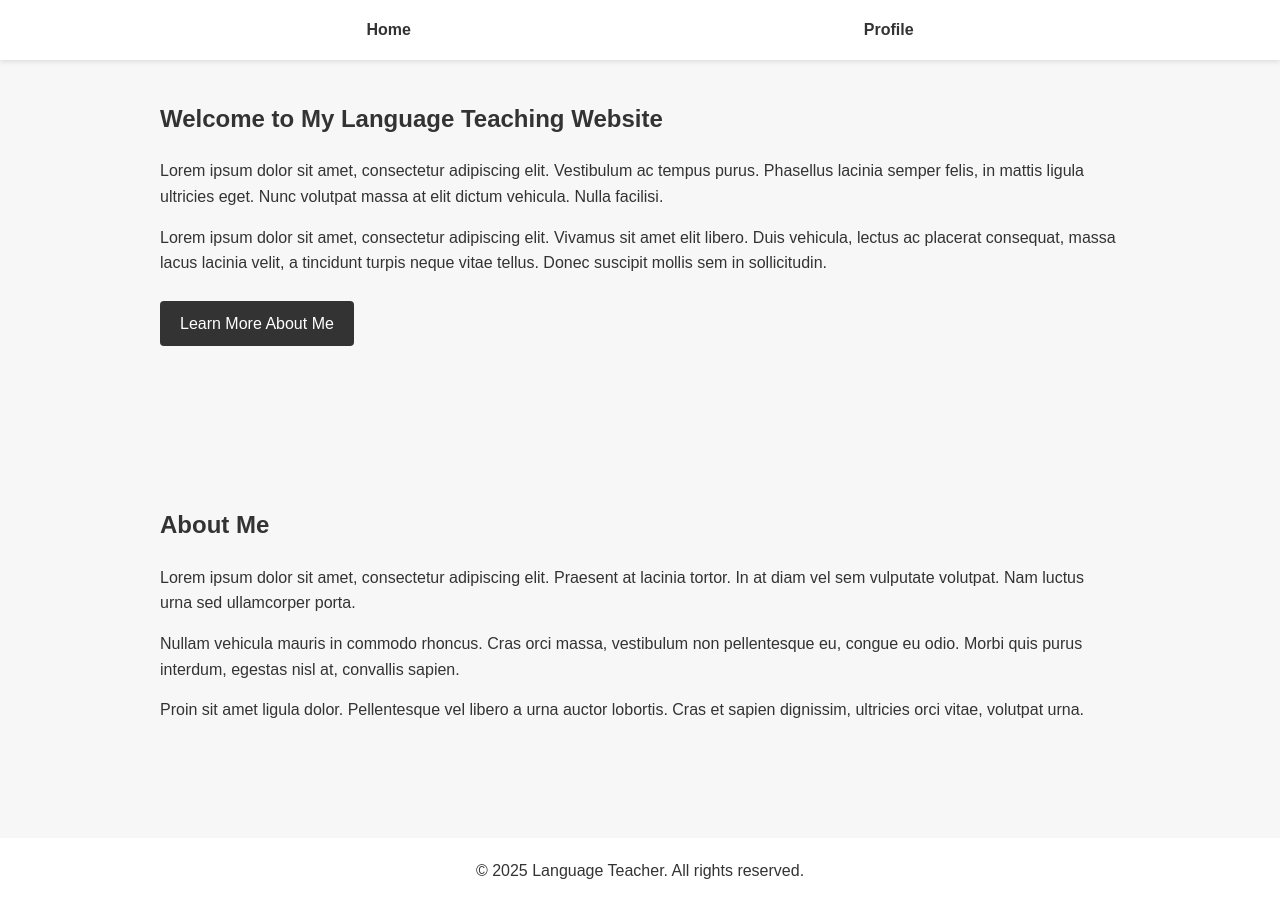
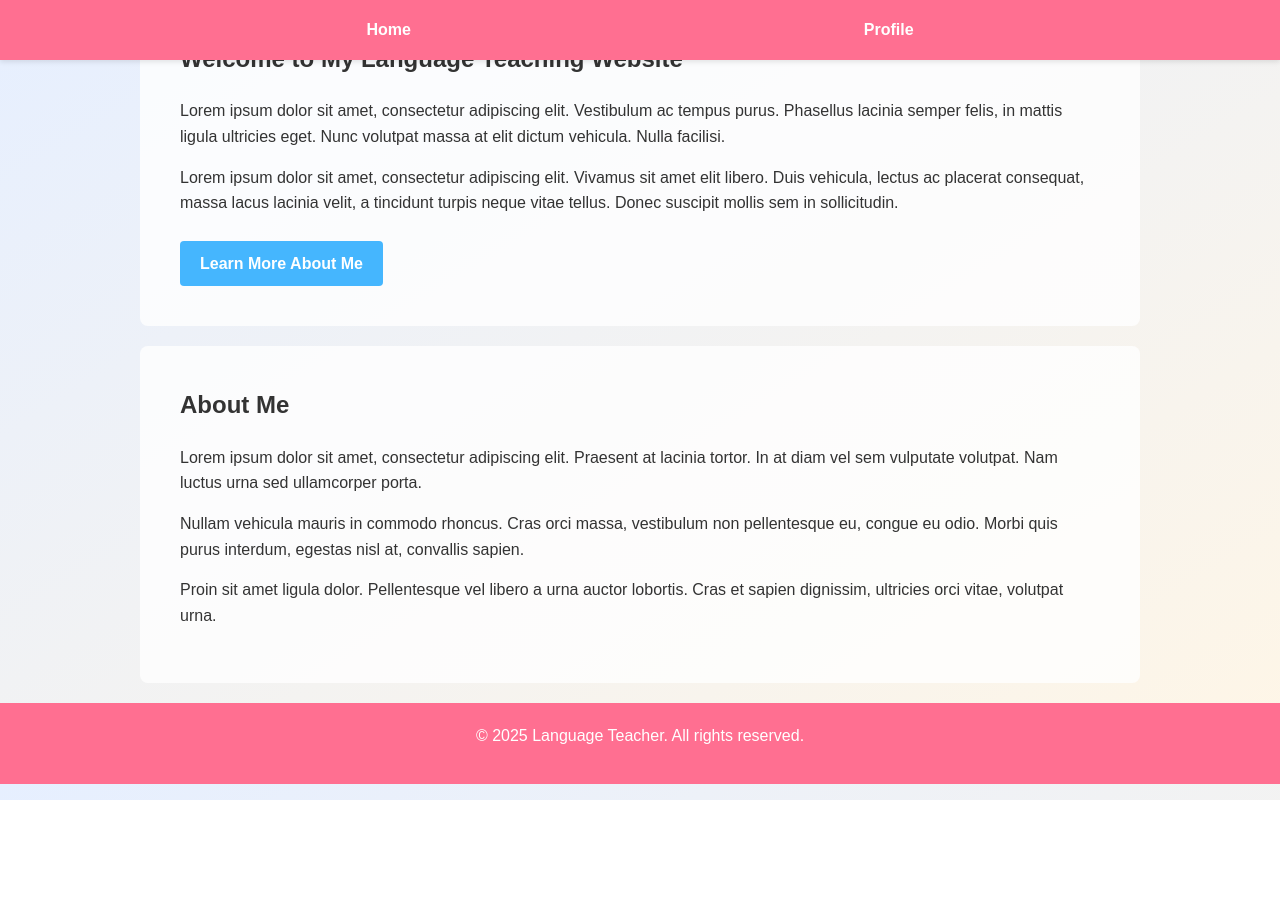
Before and after one commit to roppar1234/d3a1, a plain HTML site: page index.html in a window 1280 px wide. After the commit the page ends 800 px from the top, so only its background shows below. Drawn offline with Linux system fonts and the light colour scheme.

Commit message:
Update index.html

```diff
--- a/index.html
+++ b/index.html
@@ -2,11 +2,11 @@
 <html lang="en">
 <head>
   <meta charset="UTF-8" />
-  <title>Language Teacher Portfolio</title>
-  <!-- Meta tags for responsiveness -->
+  <title>Colorful Language Teacher Portfolio</title>
+  <!-- Make the site responsive -->
   <meta name="viewport" content="width=device-width, initial-scale=1.0" />
-  <!-- Example of a modern, minimal reset -->
   <style>
+    /* Reset and general styling */
     * {
       margin: 0;
       padding: 0;
@@ -15,14 +15,15 @@
     }
 
     body {
-      background-color: #f7f7f7;
+      /* Subtle gradient background */
+      background: linear-gradient(to bottom right, #e6efff, #fff6e6);
       color: #333;
       line-height: 1.6;
     }
 
-    /* Navigation bar styling */
+    /* Header & Nav */
     header {
-      background-color: #ffffff;
+      background-color: #ff6f91; /* A bright, playful color */
       box-shadow: 0 2px 5px rgba(0,0,0,0.1);
       position: fixed;
       top: 0;
@@ -39,25 +40,23 @@
     }
     nav a {
       text-decoration: none;
-      color: #333;
+      color: #ffffff; /* White text for contrast */
       font-weight: bold;
       padding: 8px 16px;
       transition: color 0.3s ease;
     }
     nav a:hover {
-      color: #555;
+      color: #ffc1d1; /* Lighter pink on hover */
     }
 
-    /* Section styling */
+    /* Sections */
     section {
       padding: 80px 20px;
       max-width: 1000px;
       margin: 0 auto;
     }
-
-    /* Adjust top padding to avoid being hidden behind the fixed nav */
     section:first-of-type {
-      padding-top: 100px;
+      padding-top: 100px; /* Avoid overlapping fixed nav */
     }
 
     h1, h2 {
@@ -67,26 +66,41 @@
       margin-bottom: 15px;
     }
 
-    /* Example button styling */
+    /* A colorful button */
     .cta-button {
       display: inline-block;
       padding: 10px 20px;
       text-decoration: none;
-      background-color: #333;
+      background-color: #45b6fe; /* Blue accent */
       color: #fff;
       border-radius: 4px;
       transition: background-color 0.3s ease;
       margin-top: 10px;
+      font-weight: bold;
     }
     .cta-button:hover {
-      background-color: #444;
+      background-color: #69c9ff; /* Slightly lighter on hover */
     }
 
-    /* Footer styling */
+    /* Add a colored background for each section for contrast */
+    #home {
+      background-color: rgba(255, 255, 255, 0.8);
+      border-radius: 8px;
+      margin-bottom: 20px;
+      padding: 40px;
+    }
+    #profile {
+      background-color: rgba(255, 255, 255, 0.8);
+      border-radius: 8px;
+      padding: 40px;
+    }
+
+    /* Footer */
     footer {
       text-align: center;
       padding: 20px;
-      background-color: #ffffff;
+      background-color: #ff6f91;
+      color: #fff;
       margin-top: 20px;
     }
   </style>
@@ -137,6 +151,5 @@
   <footer>
     <p>&copy; 2025 Language Teacher. All rights reserved.</p>
   </footer>
-
 </body>
 </html>
```
